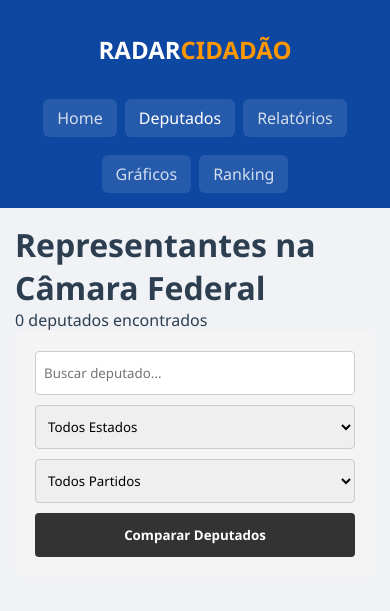
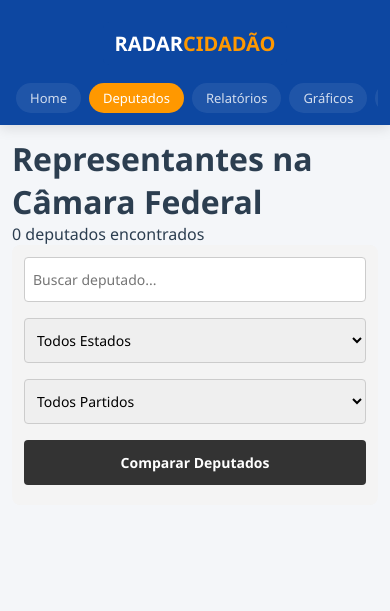
Before and after one commit to eugeniojonatas/Radar-Cidadao-Froggrammers, a Flask app: page /deputados.html in a window 390 px wide. Shown: the top 611 px of the page. Run offline with Flask 3, Linux system fonts and the light colour scheme; data that the repository does not hold is empty.

Commit message:
Update style.css

```diff
--- a/src/frontend/static/style.css
+++ b/src/frontend/static/style.css
@@ -447,104 +447,230 @@ th {
 }
 
 /* =====================================================
-   RESPONSIVO
+   MÓDULO DE ULTRA-OTIMIZAÇÃO MOBILE (APP DE ALTO NÍVEL)
 ===================================================== */
 
-/* =====================================================
-   RESPONSIVO MOBILE - CORRETO E ESTÁVEL
-===================================================== */
-@media (max-width: 768px) {
+@media screen and (max-width: 768px) {
 
-    /* 1. NAVEGAÇÃO */
-    .navbar {
-        flex-direction: column !important;
-        height: auto !important;
-        padding: 15px !important;
-        gap: 15px !important;
+    /* 1. ESTRUTURA GLOBAL E DESIGN DE APP */
+    body {
+        background-color: #f4f6f9 !important;
     }
 
-    .nav-links {
-        flex-wrap: wrap !important;
-        justify-content: center !important;
-        padding: 0 !important;
-        gap: 8px !important;
-    }
-
-    .nav-links a {
-        padding: 8px 14px !important;
-        border-radius: 6px !important;
-        background: rgba(255,255,255,0.1);
-        display: inline-block;
-    }
-
-    /* 2. CONTAINERS E HERO (HOME) */
     .container {
-        padding: 15px !important;
+        padding: 12px !important;
         margin: 0 auto !important;
         width: 100% !important;
     }
 
+    /* Elementos de toque confortáveis (Padrão Apple/Google UX) */
+    input, select, button, .btn {
+        width: 100% !important;
+        min-height: 45px !important;
+        margin: 0 0 8px 0 !important;
+        font-size: 14px !important;
+        box-sizing: border-box !important;
+    }
+
+    /* 2. NAVBAR ESTILO APP BAR (Navegação por Abas Deslizantes) */
+    .navbar {
+        flex-direction: column !important;
+        height: auto !important;
+        padding: 12px 12px 6px 12px !important;
+        position: sticky !important;
+        top: 0;
+        z-index: 1000;
+        box-shadow: 0 4px 12px rgba(0,0,0,0.1) !important;
+    }
+
+    .logo {
+        font-size: 1.25rem !important;
+        margin-bottom: 8px !important;
+    }
+
+    .navbar nav {
+        width: 100% !important;
+        overflow-x: auto !important; /* Permite deslizar o menu de lado com o dedo */
+        -webkit-overflow-scrolling: touch;
+        padding-bottom: 6px;
+    }
+
+    .navbar nav::-webkit-scrollbar {
+        display: none; /* Oculta a barra de rolagem para parecer nativo */
+    }
+
+    .nav-links {
+        display: flex !important;
+        flex-direction: row !important;
+        gap: 8px !important;
+        width: max-content !important; /* Mantém os itens em linha para o scroll */
+        padding: 0 4px !important;
+    }
+
+    .nav-links a {
+        padding: 6px 14px !important;
+        font-size: 13px !important;
+        background: rgba(255, 255, 255, 0.08);
+        border-radius: 20px !important; /* Design pílula moderno */
+        white-space: nowrap !important;
+    }
+
+    .nav-links a.active {
+        background: var(--secondary) !important;
+        color: white !important;
+    }
+
+    /* 3. HOME (index.html) - CORREÇÃO DE ACUMULO */
     .hero {
-        padding: 40px 20px !important;
         height: auto !important;
+        min-height: 260px !important;
+        padding: 35px 16px !important;
         text-align: center !important;
     }
 
-    /* Remove margem negativa da Home */
-    .grid[style*="-60px"] {
-        margin-top: 10px !important;
+    .hero h1 {
+        font-size: 1.7rem !important;
     }
 
-    /* 3. CONVERTE GRIDS E FLEXBOX INLINE PARA COLUNA */
-    /* Isso arruma a Home, Perfil e Relatórios automaticamente */
-    div[style*="grid-template-columns"] {
-        display: grid !important;
-        grid-template-columns: 1fr !important;
-        gap: 15px !important;
+    /* Corrige os cards sobrepostos na Home */
+    .container > .grid[style*="margin-top"],
+    .container > .grid {
+        margin-top: 12px !important;
+        grid-template-columns: 1fr !important; /* Cards conceituais em 1 coluna */
+        gap: 12px !important;
     }
 
-    .filter-bar,
-    div[style*="display: flex; gap: 10px"],
-    .ranking-filtros {
+    /* 4. VISIBILIDADE MÁXIMA DOS DEPUTADOS (deputados.html) */
+    /* Transforma a exibição em um Grid Premium de 2 Colunas */
+    .grid {
+        grid-template-columns: repeat(2, 1fr) !important;
+        gap: 12px !important;
+    }
+
+    .grid .card {
+        padding: 10px !important;
         display: flex !important;
         flex-direction: column !important;
+        justify-content: space-between !important;
+        border-radius: 10px !important;
+        box-shadow: 0 2px 6px rgba(0,0,0,0.04) !important;
+    }
+
+    .grid img {
+        height: 150px !important; /* Altura ideal proporcional para telas menores */
+        border-radius: 6px !important;
+    }
+
+    .grid h3 {
+        font-size: 0.95rem !important;
+        margin: 8px 0 2px 0 !important;
+        line-height: 1.2;
+    }
+
+    .grid p {
+        font-size: 0.8rem !important;
+    }
+
+    .grid a {
+        width: 100% !important;
+        text-align: center;
+        padding: 6px !important;
+        font-size: 0.8rem !important;
+        margin-top: 6px !important;
+    }
+
+    /* Barra de busca/filtros superior */
+    .filter-bar, .ranking-filtros {
+        display: flex !important;
+        flex-direction: column !important;
+        gap: 8px !important;
+        padding: 12px !important;
+    }
+
+    /* 5. PERFIL PARLAMENTAR (perfil.html) */
+    main.container > div[style*="display:grid"],
+    main.container > div[style*="display: grid"] {
+        display: flex !important;
+        flex-direction: column !important;
+        gap: 16px !important;
+    }
+
+    aside {
+        width: 100% !important;
+    }
+
+    aside .card[style*="position:sticky"],
+    aside .card[style*="position: sticky"] {
+        position: relative !important;
+        top: 0 !important;
+    }
+
+    #dep-foto {
+        width: 130px !important;
+        height: 175px !important;
+        margin: 0 auto !important;
+    }
+
+    /* Alinha blocos de valores lado a lado para coluna */
+    div[style*="justify-content:space-between"],
+    div[style*="justify-content: space-between"] {
+        flex-direction: column !important;
         align-items: stretch !important;
+        text-align: center !important;
+    }
+
+    /* 6. RELATÓRIOS (relatorios.html) */
+    div[style*="grid-template-columns: repeat(3"],
+    div[style*="grid-template-columns:repeat(3"] {
+        display: flex !important;
+        flex-direction: column !important;
         gap: 10px !important;
     }
 
-    /* 4. BOTÕES E INPUTS (Tamanho p/ Toque) */
-    input, select, button, .btn {
-        width: 100% !important;
-        min-height: 44px !important;
-        margin: 0 !important;
-        box-sizing: border-box !important;
+    /* 7. RANKINGS (ranking.html) */
+    .ranking-top3 {
+        grid-template-columns: 1fr !important;
+        gap: 12px !important;
     }
 
-    /* 5. TABELAS COM SCROLL LATERAL */
+    .ranking-item {
+        flex-direction: column !important;
+        text-align: center !important;
+        padding: 16px !important;
+    }
+
+    .ranking-info {
+        margin: 4px 0 !important;
+    }
+
+    .ranking-nota {
+        text-align: center !important;
+        width: 100% !important;
+        border-top: 1px solid #eee;
+        padding-top: 6px;
+    }
+
+    /* 8. TABELAS DE DADOS (Rolagem lateral fluida de proteção) */
     table, .ranking-table {
         display: block !important;
         width: 100% !important;
         overflow-x: auto !important;
+        white-space: nowrap !important;
         -webkit-overflow-scrolling: touch !important;
-        white-space: nowrap !important;
+        border-radius: 8px !important;
     }
 
-    /* 6. PERFIL - DESCONGELA A FOTO */
-    aside .card {
-        position: relative !important;
-        top: 0 !important;
+    /* Gráficos responsivos */
+    main[style*="max-height: 90vh"] {
+        max-height: none !important;
     }
 
-    /* 7. NOTIFICAÇÕES E MODAL */
+    /* 9. NOTIFICAÇÕES (Toast) */
     .toast {
         width: 90% !important;
         left: 50% !important;
+        transform: translateX(-50%) !important;
+        top: 12px !important;
         right: auto !important;
-        transform: translateX(-50%) !important;
-    }
-
-    .modal-content {
-        width: 95% !important;
-        padding: 15px !important;
     }
 }
```
